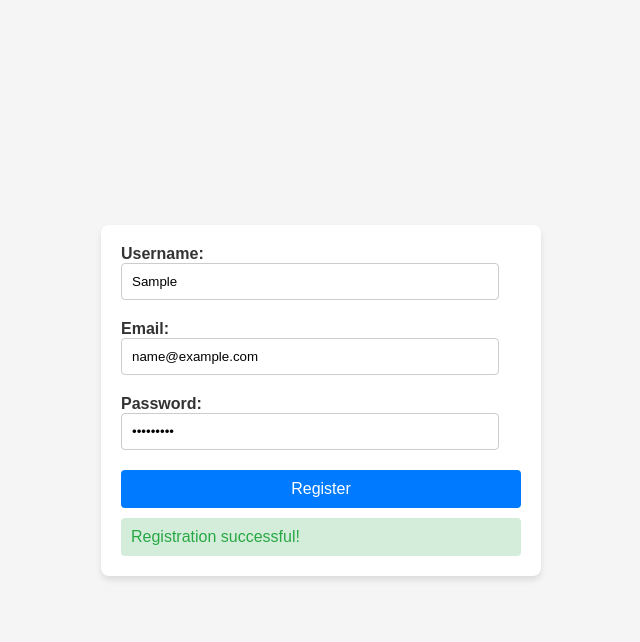
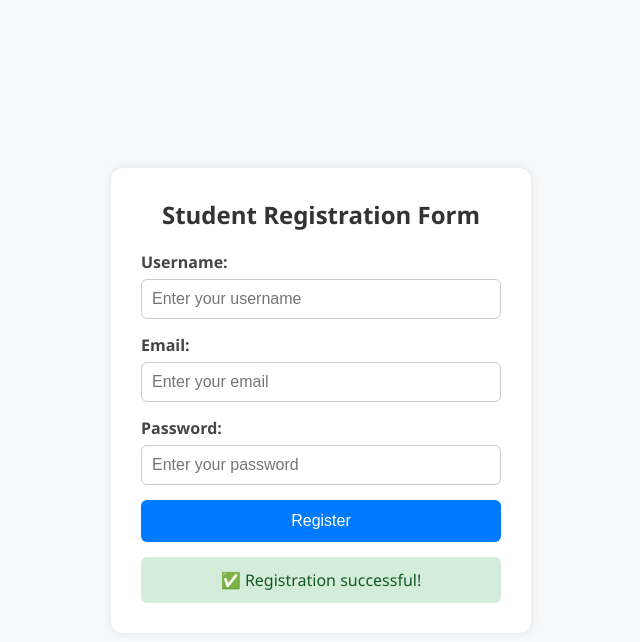
Before and after one commit to ItStudentLL/Form-Creation-Validation, a plain HTML site: page index.html in a window 1280 px wide. Both pictures are taken after typing "Sample", "name@example.com", "Sample123" into the empty fields and a click on the button "Register". Shown: the whole page, without its empty margins (319-959 px from the left). Drawn offline with Linux system fonts and the light colour scheme.

Commit message:
Corrected full form validation implementation

```diff
--- a/index.html
+++ b/index.html
@@ -1,24 +1,38 @@
 <!DOCTYPE html>
 <html lang="en">
 <head>
-    <meta charset="UTF-8">
-    <title>User Registration Form</title>
-    <link rel="stylesheet" href="style.css">
+    <meta charset="UTF-8" />
+    <meta name="viewport" content="width=device-width, initial-scale=1.0" />
+    <title>Student Registration</title>
+    <link rel="stylesheet" href="style.css" />
 </head>
 <body>
+    <main>
+        <section class="form-section">
+            <h1>Student Registration Form</h1>
             <form id="registration-form">
+                <div class="form-group">
                     <label for="username">Username:</label>
-        <input type="text" id="username" required>
+                    <input type="text" id="username" placeholder="Enter your username" required />
+                </div>
 
+                <div class="form-group">
                     <label for="email">Email:</label>
-        <input type="email" id="email" required>
+                    <input type="email" id="email" placeholder="Enter your email" required />
+                </div>
 
+                <div class="form-group">
                     <label for="password">Password:</label>
-        <input type="password" id="password" required>
+                    <input type="password" id="password" placeholder="Enter your password" required />
+                </div>
 
                 <button type="submit">Register</button>
-        <div id="form-feedback"></div>
             </form>
+
+            <div id="form-feedback" class="feedback"></div>
+        </section>
+    </main>
+
     <script src="script.js"></script>
 </body>
 </html>
--- a/script.js
+++ b/script.js
@@ -20,7 +20,8 @@ document.addEventListener("DOMContentLoaded", () => {
         }
 
         // Email Validation
-        if (!email.includes("@") || !email.includes(".")) {
+        const emailPattern = /^[^\s@]+@[^\s@]+\.[^\s@]+$/;
+        if (!emailPattern.test(email)) {
             isValid = false;
             messages.push("Please enter a valid email address.");
         }
@@ -33,14 +34,16 @@ document.addEventListener("DOMContentLoaded", () => {
 
         // Display feedback
         feedbackDiv.style.display = "block";
+        feedbackDiv.style.padding = "12px";
 
         if (isValid) {
-            feedbackDiv.textContent = "Registration successful!";
-            feedbackDiv.style.color = "#28a745";
+            feedbackDiv.textContent = "✅ Registration successful!";
+            feedbackDiv.style.color = "#155724";
             feedbackDiv.style.backgroundColor = "#d4edda";
+            form.reset();
         } else {
             feedbackDiv.innerHTML = messages.join("<br>");
-            feedbackDiv.style.color = "#dc3545";
+            feedbackDiv.style.color = "#721c24";
             feedbackDiv.style.backgroundColor = "#f8d7da";
         }
     });
--- a/style.css
+++ b/style.css
@@ -1,58 +1,74 @@
+/* General Reset */
+* {
+    box-sizing: border-box;
+    margin: 0;
+    padding: 0;
+}
+
 body {
-    font-family: 'Arial', sans-serif;
+    font-family: 'Segoe UI', Tahoma, Geneva, Verdana, sans-serif;
+    background-color: #f7f9fb;
     display: flex;
     justify-content: center;
     align-items: center;
     height: 100vh;
-    background-color: #f5f5f5;
-    margin: 0;
 }
 
-form {
-    background: #ffffff;
-    padding: 20px;
-    border-radius: 8px;
-    box-shadow: 0 4px 6px rgba(0, 0, 0, 0.1);
+main {
     width: 100%;
-    max-width: 400px;
+    max-width: 420px;
+    background: white;
+    border-radius: 12px;
+    box-shadow: 0 0 10px rgba(0, 0, 0, 0.1);
+    padding: 30px;
+}
+
+h1 {
+    text-align: center;
+    margin-bottom: 20px;
+    color: #333;
+}
+
+.form-group {
+    margin-bottom: 15px;
 }
 
 label {
-    margin-bottom: 5px;
+    display: block;
     font-weight: bold;
-    color: #333;
+    margin-bottom: 6px;
+    color: #444;
 }
 
 input {
+    width: 100%;
     padding: 10px;
-    margin-bottom: 20px;
+    border-radius: 6px;
     border: 1px solid #ccc;
-    border-radius: 4px;
-    width: calc(100% - 22px);
-    box-sizing: border-box;
+    font-size: 1rem;
 }
 
 button {
+    width: 100%;
+    padding: 12px;
+    border: none;
     background-color: #007bff;
     color: white;
-    padding: 10px 15px;
-    border: none;
-    border-radius: 4px;
-    font-size: 16px;
+    font-size: 1rem;
+    border-radius: 6px;
     cursor: pointer;
-    width: 100%;
-    transition: background-color 0.3s ease;
+    transition: background-color 0.3s;
 }
 
 button:hover {
     background-color: #0056b3;
 }
 
-#form-feedback {
-    margin-top: 10px;
+.feedback {
+    display: none;
+    margin-top: 15px;
     padding: 10px;
-    color: #d8000c;
-    background-color: #ffbaba;
-    border-radius: 4px;
-    display: none;
+    border-radius: 6px;
+    font-weight: 500;
+    text-align: center;
 }
```
Lines whose indentation alone changed are shown as unchanged.
